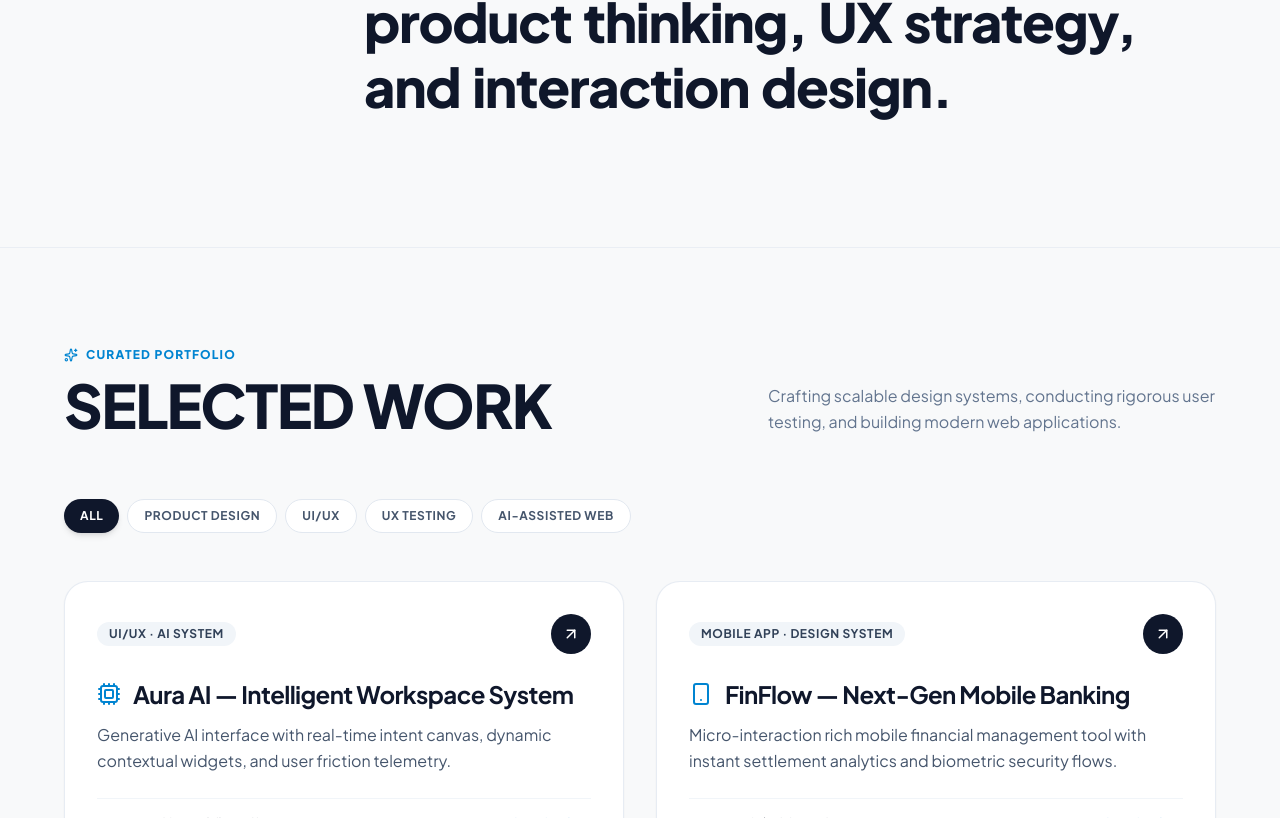
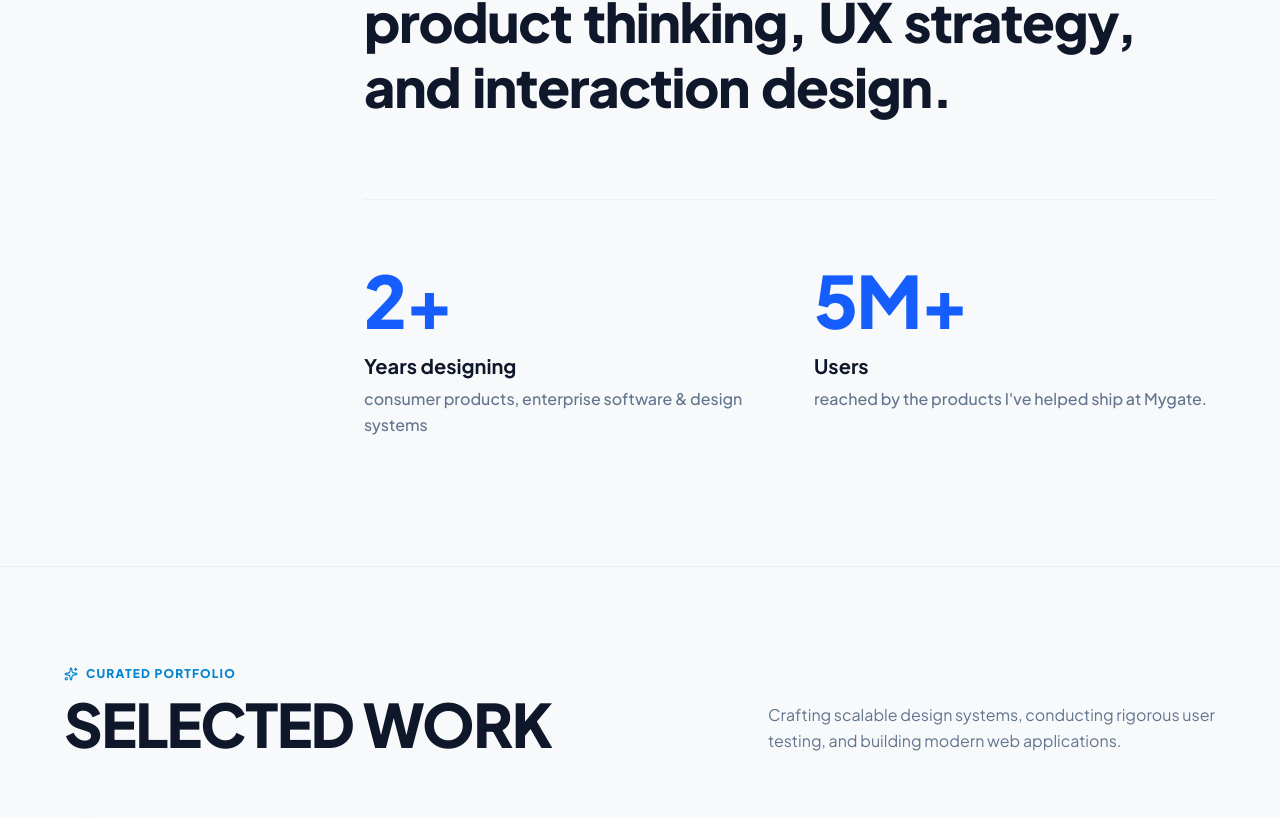
Before and after one commit to Akhilm035/Ak_portfolio, a React (Vite) app: page / in a window 1280 px wide. Shown: the part 1203-2021 px from the top of the page. Built offline with nearby package versions, Linux system fonts and the light colour scheme.

Commit message:
feat: add design metrics columns below WhatIDo text statement

```diff
--- a/src/sections/WhatIDo.jsx
+++ b/src/sections/WhatIDo.jsx
@@ -74,6 +74,37 @@ export default function WhatIDo() {
                 );
               })}
             </h3>
+
+            {/* Quantitative Metrics Section */}
+            <div className="grid grid-cols-1 md:grid-cols-2 gap-8 lg:gap-12 mt-16 md:mt-20 pt-12 md:pt-16 border-t border-slate-200/50">
+
+              {/* Stat 1: Years Designing */}
+              <div className="flex flex-col">
+                <div className="text-5xl sm:text-6xl md:text-7xl font-extrabold text-blue-600 tracking-tight">
+                  2+
+                </div>
+                <div className="text-lg sm:text-xl font-bold text-slate-900 mt-3 sm:mt-4">
+                  Years designing
+                </div>
+                <div className="text-slate-500 font-medium leading-relaxed text-sm sm:text-base mt-1.5">
+                  consumer products, enterprise software & design systems
+                </div>
+              </div>
+
+              {/* Stat 2: Users Reached */}
+              <div className="flex flex-col">
+                <div className="text-5xl sm:text-6xl md:text-7xl font-extrabold text-blue-600 tracking-tight">
+                  5M+
+                </div>
+                <div className="text-lg sm:text-xl font-bold text-slate-900 mt-3 sm:mt-4">
+                  Users
+                </div>
+                <div className="text-slate-500 font-medium leading-relaxed text-sm sm:text-base mt-1.5">
+                  reached by the products I've helped ship at Mygate.
+                </div>
+              </div>
+
+            </div>
           </div>
 
         </div>
```
